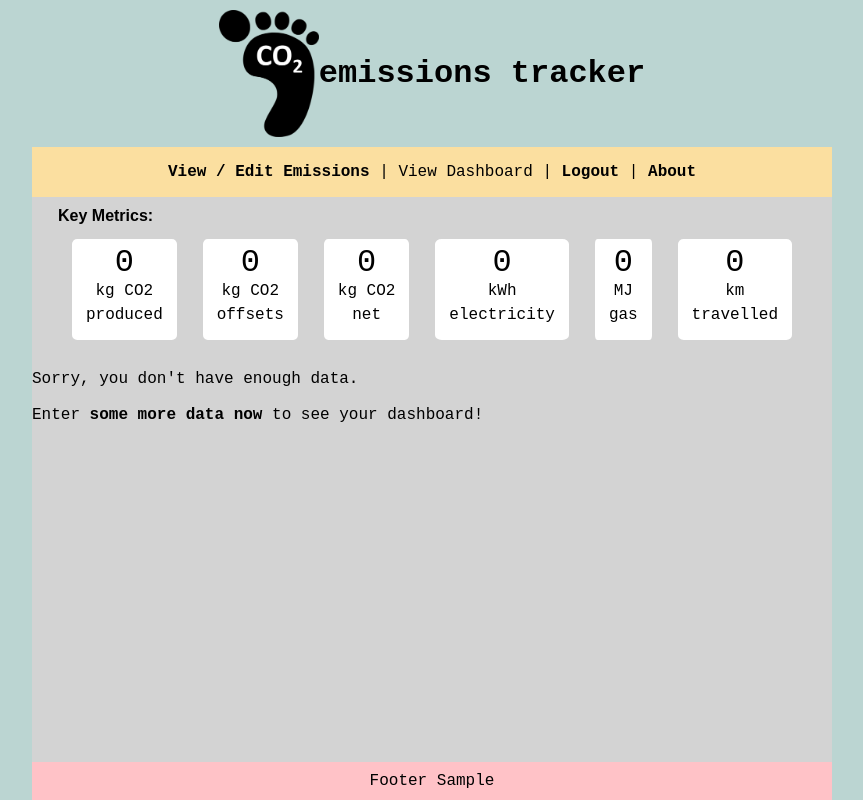
After one commit to bjpfox/co2-tracker, a Flask app: template templates/dashboard-empty.html in a window 1280 px wide. The commit adds this page. Shown: the whole page, without its empty margins (208-1071 px from the left). Run offline with Flask 2, Linux system fonts and the light colour scheme; the template is opened without the code that fills it: most values are stand-ins (such as "Sample title", 1, 10 or a date in 2020).

```diff
--- a/app.py
+++ b/app.py
@@ -1,11 +1,13 @@
 from flask import Flask, render_template, request, redirect, session
 from models.emissions import get_all_emissions, get_one_emission, add_emission, edit_emission, delete_emission, emissions_accumulator, get_metrics, Emission
-from models.users import login_user_action
+from models.users import login_user_action, signup_user_action
 from werkzeug.security import generate_password_hash, check_password_hash
 import datetime
+import config
 
-# TODO - add forms -
-# signup
+# DONE
+# # TODO - add forms - DONE
+# signup - DONE
 # add emissions to list - DONE
 # edit an emission from list - DONE
 # delete an emission from list - DONE
@@ -18,6 +20,14 @@
 # TODO - view should only list items from the logged in user - DONE
 # TODO - fix up CSS to be more responsive to smaller screen sizes, etc - use viewport size instead of xx-large etc
 # TODO - show the calculated rate before user adds it (but JS calculated may not exactly match db calculated)
+# TODO - make login page on home page?
+# TODO - fix errors for new user with empty data - DONE
+# TODO - add form error checking for adit/edit form data - currently will throw error
+# TODO - add some try except statements
+# TODO add a button to change charts, e.g. switch to 6 monthly, or turn offsets on/off
+# or change size
+# https://developers.google.com/chart/interactive/docs/animation
+# export to csv toolbars: https://developers.google.com/chart/interactive/docs/gallery/toolbar
 
 
 app = Flask(__name__)
@@ -70,57 +80,60 @@
 def view_emissions():
     #co2_rates = get_co2_rates()
     user_id = session['user_id']
-    emissions = get_all_emissions(user_id) # TODO ideally this could have a time interval specified as well
-    print('em 234: ', emissions[1].date)
+    emissions = get_all_emissions(user_id)
     return render_template('emissions.html', emissions = emissions)
 
 @app.route('/dashboard')
 def dashboard():
     user_id = session['user_id']
+    emissions = get_all_emissions(user_id)
+    print(emissions)
+    print(len(emissions))
+    if len(emissions) > 0:
+        # Fetch data for the below time period
+        number_of_months = 3 # TODO make this customisable?
+        end_date = datetime.date.today()
+        delta = datetime.timedelta(days=30) # TODO, delta doesnt support months...how to make this robust?
+        start_date = end_date - (delta * number_of_months)
+        [emissions_df, usage_df] = emissions_accumulator(start_date, end_date, user_id)
+        # [monthly_emissions, monthly_usage] = emissions_accumulator(start_date, end_date, user_id)
 
-    # Fetch data for the below time period
-    number_of_months = 3 # TODO make this customisable?
-    end_date = datetime.date.today()
-    delta = datetime.timedelta(days=30) # TODO, delta doesnt support months...how to make this robust?
-    start_date = end_date - (delta * number_of_months)
-    [emissions_df, usage_df] = emissions_accumulator(start_date, end_date, user_id)
-    # [monthly_emissions, monthly_usage] = emissions_accumulator(start_date, end_date, user_id)
+        # Put entire time period of data in suitable format for the Google pie chart
+        total_vals = emissions_df[((emissions_df.Date.dt.month == 1) | (emissions_df.Date.dt.month == 2) | (emissions_df.Date.dt.month == 3)) & (emissions_df.Date.dt.year == 2023)].sum().tolist()
+        total_cols = emissions_df[((emissions_df.Date.dt.month == 1) | (emissions_df.Date.dt.month == 2) | (emissions_df.Date.dt.month == 3)) & (emissions_df.Date.dt.year == 2023)].sum().keys().tolist()
+        pie_chart_data = [[x,abs(y)] for x,y in zip(total_cols, total_vals)] #maybe we add to this
 
-    # Put entire time period of data in suitable format for the Google pie chart
-    total_vals = emissions_df[((emissions_df.Date.dt.month == 1) | (emissions_df.Date.dt.month == 2) | (emissions_df.Date.dt.month == 3)) & (emissions_df.Date.dt.year == 2023)].sum().tolist()
-    total_cols = emissions_df[((emissions_df.Date.dt.month == 1) | (emissions_df.Date.dt.month == 2) | (emissions_df.Date.dt.month == 3)) & (emissions_df.Date.dt.year == 2023)].sum().keys().tolist()
-    pie_chart_data = [[x,abs(y)] for x,y in zip(total_cols, total_vals)] #maybe we add to this
+        # Get month by month data, and put into suitable format for the Google combo chart
+        em_vals_data_1 = ['2023/01'] + emissions_df[(emissions_df.Date.dt.month == 1) & (emissions_df.Date.dt.year == 2023)].sum().tolist()
+        em_vals_data_2 = ['2023/02'] + emissions_df[(emissions_df.Date.dt.month == 2) & (emissions_df.Date.dt.year == 2023)].sum().tolist()
+        em_vals_data_3 = ['2023/03'] + emissions_df[(emissions_df.Date.dt.month == 3) & (emissions_df.Date.dt.year == 2023)].sum().tolist()
+        total_cols = ['Month'] + total_cols
+        #combo_chart_data = [total_cols, em_vals_data_2, em_vals_data_2, em_vals_data_2]
+        print('tc: ', total_cols)
+        print('emv2: ', em_vals_data_2)
+        combo_chart_data = [total_cols, em_vals_data_1, em_vals_data_2, em_vals_data_3]
 
-    # Get month by month data, and put into suitable format for the Google combo chart
-    em_vals_data_1 = ['2023/01'] + emissions_df[(emissions_df.Date.dt.month == 1) & (emissions_df.Date.dt.year == 2023)].sum().tolist()
-    em_vals_data_2 = ['2023/02'] + emissions_df[(emissions_df.Date.dt.month == 2) & (emissions_df.Date.dt.year == 2023)].sum().tolist()
-    em_vals_data_3 = ['2023/03'] + emissions_df[(emissions_df.Date.dt.month == 3) & (emissions_df.Date.dt.year == 2023)].sum().tolist()
-    total_cols = ['Month'] + total_cols
-    #combo_chart_data = [total_cols, em_vals_data_2, em_vals_data_2, em_vals_data_2]
-    print('tc: ', total_cols)
-    print('emv2: ', em_vals_data_2)
-    combo_chart_data = [total_cols, em_vals_data_1, em_vals_data_2, em_vals_data_3]
+        # Get data in format to enable calculation of metrics
+        total_val_data = emissions_df[((emissions_df.Date.dt.month == 1) | (emissions_df.Date.dt.month == 2) | (emissions_df.Date.dt.month == 3)) & (emissions_df.Date.dt.year == 2023)].sum()
+        total_usage = usage_df[((emissions_df.Date.dt.month == 1) | (emissions_df.Date.dt.month == 2) | (emissions_df.Date.dt.month == 3)) & (usage_df.Date.dt.year == 2023)].sum()
+        metrics_dict = get_metrics(total_val_data, total_usage)
 
-    # Get data in format to enable calculation of metrics
-    total_val_data = emissions_df[((emissions_df.Date.dt.month == 1) | (emissions_df.Date.dt.month == 2) | (emissions_df.Date.dt.month == 3)) & (emissions_df.Date.dt.year == 2023)].sum()
-    total_usage = usage_df[((emissions_df.Date.dt.month == 1) | (emissions_df.Date.dt.month == 2) | (emissions_df.Date.dt.month == 3)) & (usage_df.Date.dt.year == 2023)].sum()
-    metrics_dict = get_metrics(total_val_data, total_usage)
+        # Redundant code
+        # Google Charts requires in list format, rather than dataframe
+        # em_vals = monthly_emissions.tolist()
+        # em_cols = monthly_emissions.keys().tolist()
+        # total_monthly_emissions = emissions_df[(emissions_df.Date.dt.month == 2) & (emissions_df.Date.dt.year == 2023)].sum()
+        # total_monthly_usage = usage_df[(usage_df.Date.dt.month == 2) & (usage_df.Date.dt.year == 2023)].sum()
+        # em_cols_data = ['Month'] + em_cols #add to this if needed
 
-    # Redundant code
-    # Google Charts requires in list format, rather than dataframe
-    # em_vals = monthly_emissions.tolist()
-    # em_cols = monthly_emissions.keys().tolist()
-    # total_monthly_emissions = emissions_df[(emissions_df.Date.dt.month == 2) & (emissions_df.Date.dt.year == 2023)].sum()
-    # total_monthly_usage = usage_df[(usage_df.Date.dt.month == 2) & (usage_df.Date.dt.year == 2023)].sum()
-    # em_cols_data = ['Month'] + em_cols #add to this if needed
-
-    print('c: ', total_cols)
-    print('v: ', em_vals_data_1)
-    print('pie chart: ', pie_chart_data)
-    # metrics_dict = get_metrics(total_vals, total_cols)
-    # metrics_dict = get_metrics(monthly_emissions, monthly_usage)
-
-    return render_template('dashboard.html', combo_chart_data = combo_chart_data, pie_chart_data = pie_chart_data, metrics_dict = metrics_dict) #, emissions = emissions)
+        print('c: ', total_cols)
+        print('v: ', em_vals_data_1)
+        print('pie chart: ', pie_chart_data)
+        # metrics_dict = get_metrics(total_vals, total_cols)
+        # metrics_dict = get_metrics(monthly_emissions, monthly_usage)
+        return render_template('dashboard.html', combo_chart_data = combo_chart_data, pie_chart_data = pie_chart_data, metrics_dict = metrics_dict) #, emissions = emissions)
+    else:
+        return render_template('dashboard-empty.html')
 
     # TODO get this so its pulling three distinct months of data
     # eventually want it to auto update based on todays date
@@ -128,27 +141,7 @@
 
 # Enables the conversion from usage into kg CO2.
 # Offsets are treated as negative emissions.
-emission_rates = {
-    'Train': '22',
-    'Bus': '22',
-    'Plane': '158',
-    'Car - Plug In Hybrid': '51',
-    'Car - Battery Electric': '0',
-    'Car - Typical Petrol': '164',
-    'Car - Typical Diesel': '176',
-    'Car - Micro': '116',
-    'Car - Light': '132',
-    'Car - Medium': '137',
-    'Car - Large': '198',
-    'Car - People Mover': '212',
-    'Car - Small/Medium SUV': '156',
-    'Car - Large SUV': '195',
-    'Motorbike': '110',
-    'Electricity (VIC)': '1600',
-    'Natural Gas': '69',
-    'Other': '1',
-    'Offset': '-1'
-}
+emission_rates = config.emission_rates
 
 @app.route('/add-emission-view')
 def add_emission_view():
@@ -222,7 +215,27 @@
     return redirect('/view-emissions')
 
 
-
 @app.route('/about')
 def about():
     return render_template('about.html', user_name = session.get('user_name', 'UNKNOWN'))
+
+@app.route('/signup', methods=['GET','POST'])
+def signup():
+    if request.method == 'GET':
+        return render_template('signup.html')
+
+    user_name = request.form.get('name', 'no_name')
+    user_email = request.form.get('email', 'no_email')
+
+    user_password = request.form.get('password', 'no_password')
+    user_password_confirm = request.form.get('password-confirm', 'no_password')
+    password_confirm_matches = user_password == user_password_confirm
+    if not password_confirm_matches:
+        return render_template('signup.html', password_confirm_matches = False)
+
+    if user_name != 'no_name' and user_email != 'no_email' and user_password != 'no_password':
+        user_password_hash = generate_password_hash(user_password)
+        signup_user_action(user_name, user_email, user_password_hash)
+        return redirect('/view-emissions')
+
+    return redirect('/login')
--- a/static/css/styles.css
+++ b/static/css/styles.css
@@ -67,6 +67,7 @@
 
 #dashboard-row-1 {
     display: flex;
+    flex-wrap: wrap;
     grid-row-start: 2;
     justify-content: space-evenly;
     height: fit-content;
@@ -106,6 +107,7 @@
 
 #dashboard-row-2 {
     display: flex;
+    flex-wrap: wrap;
     grid-row-start: 3;
     justify-content: space-evenly;
 }
@@ -117,6 +119,7 @@
     padding-top: 10px;
     padding-bottom: 10px;
     background-color: white;
+    margin-top: 10px;
 }
 
 table {
--- /dev/null
+++ b/templates/dashboard-empty.html
@@ -0,0 +1,53 @@
+{% extends 'layout.html' %}
+
+{% block title %}
+CO2 emissions tracker - Dashboard
+{% endblock title %}
+
+{% block js_import %}
+{% endblock js_import %}
+
+
+
+{% block header %}
+<img src="./static/img/carbon_footprint.png" alt="A foot with the letters: CO2 ">
+<h1>emissions tracker</h1>
+{% endblock header %}
+
+{% block nav %}
+<p>
+    <a href="./view-emissions">View / Edit Emissions</a> | View Dashboard | <a href="/logout">Logout</a> | <a href="/about">About </a>
+</p>
+{% endblock nav %}
+
+{% block piechart %}
+{% endblock piechart %}
+{% block combochart %}
+{% endblock combochart %}
+
+
+{% block main %}
+<div id="dashboard-row-0">Key Metrics:</div>
+<div id="dashboard-row-1">
+    <div class="metric-div" id="metric-0-div">0<span class='metric-units'><br>kg CO2<br>produced</span></div>
+    <div class="metric-div" id="metric-1-div">0<span class='metric-units'><br>kg CO2<br>offsets</span></div>
+    <div class="metric-div" id="metric-2-div">0<span class='metric-units'><br>kg CO2<br>net</span></div>
+    <div class="metric-div" id="metric-3-div">0<span class='metric-units'><br>kWh<br>electricity</span></div>
+    <div class="metric-div" id="metric-4-div">0<span class='metric-units'><br>MJ<br>gas</span></div>
+    <div class="metric-div" id="metric-5-div">0<span class='metric-units'><br>km<br>travelled</span></div>
+
+</div>
+<div id="dashboard-row-2">
+</div>
+<p> Sorry, you don't have enough data.
+<br>
+<br>
+Enter <a href='./view-emissions'>some more data now</a> to see your dashboard! </p>
+
+{% endblock main %}
+
+
+{% block footer %}
+Footer
+{{monthly_emissions}}
+{% endblock footer %}
--- a/templates/login.html
+++ b/templates/login.html
@@ -33,6 +33,9 @@
         {% endif %}
     </form>
 </p>
+<p>
+    Don't have an account? <a href="/signup">Sign up here</a>
+    </p>
 {% endblock main %}
 
 
```
Also changed, not shown: config.py (added, +21 -0 lines), templates/dashboard.html (+11 -21 lines), templates/signup.html (added, +42 -0 lines).
